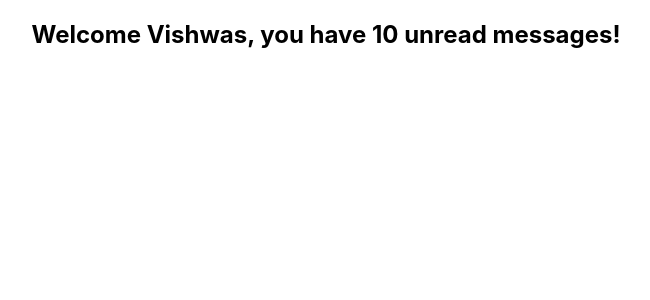
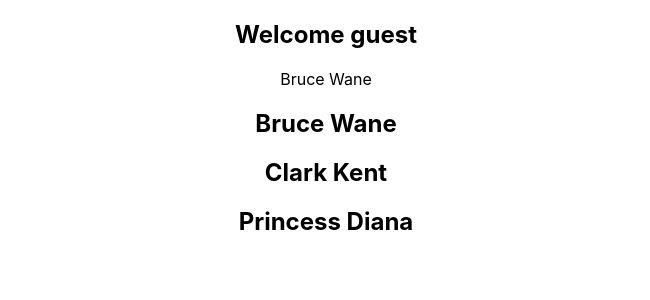
Before and after one commit to kawsaruddin450/react-typescript-demo, a React (Create React App) app: page / in a window 1280 px wide. Shown: the top 300 px of the page, without its empty margins (314-964 px from the left). Built offline with nearby package versions, Linux system fonts and the light colour scheme.

Commit message:
basic prop types

```diff
--- a/src/App.tsx
+++ b/src/App.tsx
@@ -1,10 +1,34 @@
 import './App.css';
 import Greet from './components/Greet';
+import Person from './components/Person';
+import PersonList from './components/PersonList';
 
 function App() {
+  const personName = {
+    first : "Bruce",
+    last: "Wane",
+  }
+
+  const nameList = [
+    {
+      first: "Bruce",
+      last: "Wane"
+    },
+    {
+      first: "Clark",
+      last: "Kent"
+    },
+    {
+      first: "Princess",
+      last: "Diana",
+    }
+  ]
+
   return (
     <div className="App">
-      <Greet name="Vishwas" />
+      <Greet name="Vishwas" messageCount={20} isLoggedIn={false} />
+      <Person name={personName} />
+      <PersonList names={nameList} />
     </div>
   );
 }
--- a/src/components/Greet.tsx
+++ b/src/components/Greet.tsx
@@ -1,12 +1,18 @@
 
 type GreetProps = {
     name: string
+    messageCount: number
+    isLoggedIn: boolean
 }
 
 const Greet = (props: GreetProps) => {
     return (
         <div>
-            <h2>Welcome {props.name}, you have 10 unread messages!</h2>
+            <h2>{
+                props.isLoggedIn ? `Welcome ${props.name}, you have ${props.messageCount} unread messages!` :
+                    "Welcome guest"
+            }
+            </h2>
         </div>
     );
 };
--- /dev/null
+++ b/src/components/Person.tsx
@@ -0,0 +1,14 @@
+type PersonProps = {
+    name: {
+        first: string,
+        last: string
+    }
+}
+
+const Person = (props: PersonProps) => {
+    return (
+        <div>{props.name.first} {props.name.last}</div>
+    );
+};
+
+export default Person;
--- /dev/null
+++ b/src/components/PersonList.tsx
@@ -0,0 +1,22 @@
+type PersonListProps = {
+    names: {
+        first: string
+        last: string
+    }[]
+}
+
+const PersonList = (props: PersonListProps) => {
+    return (
+        <div>
+            {
+                props.names.map(name => {
+                    return (
+                        <h2>{name.first} {name.last}</h2>
+                    )
+                })
+            }
+        </div>
+    );
+};
+
+export default PersonList;
```
